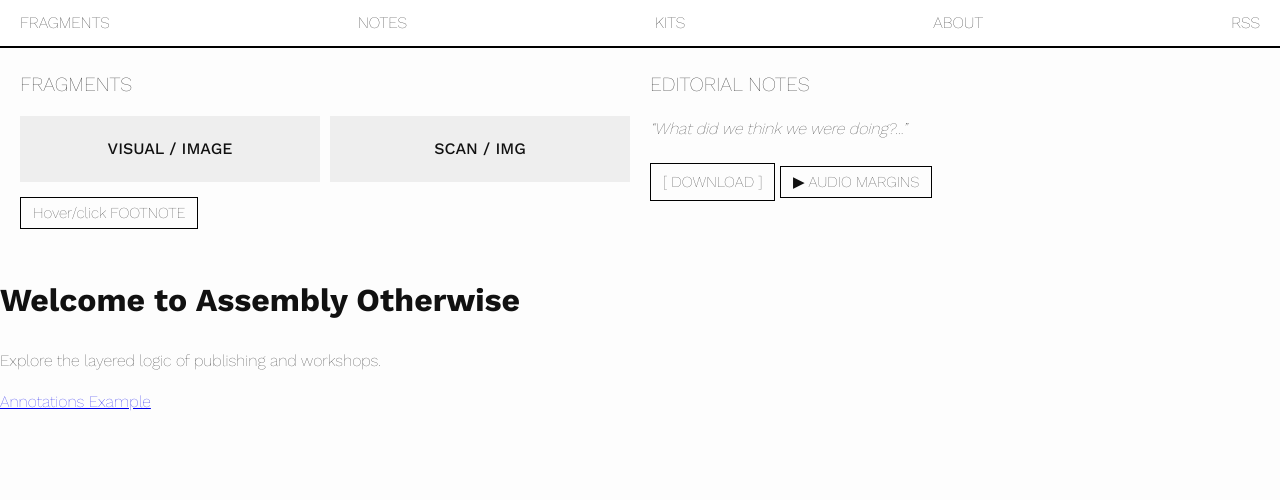
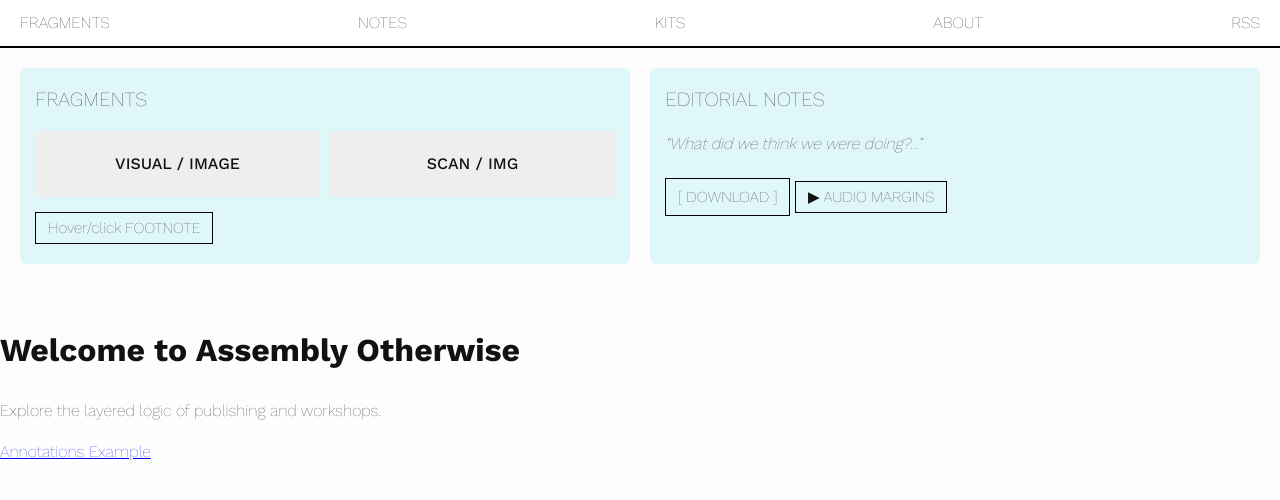
Before and after one commit to textpw/assembly-otherwise, a Jekyll site: the page built from index.md, in a window 1280 px wide. Shown: the top 500 px of the page. Built offline with Jekyll 4.4.1, drawn with Linux system fonts in a browser that asks for light colours.

Commit message:
Update index.md

```diff
--- a/index.md
+++ b/index.md
@@ -14,7 +14,7 @@ title: Home
 </header>
 
 <main class="layout">
-  <section class="block fragments">
+  <section class="module fragments">
     <h2>FRAGMENTS</h2>
     <div class="image-set">
       <div class="image-box">VISUAL / IMAGE</div>
@@ -24,7 +24,7 @@ title: Home
     <div id="footnote" class="footnote hidden">Footnote text goes here...</div>
   </section>
 
-  <section class="block editorial">
+  <section class="module editorial">
     <h2>EDITORIAL NOTES</h2>
     <p><em>“What did we think we were doing?…”</em></p>
     <a href="/assets/editorial-notes.pdf" class="button">[ DOWNLOAD ]</a>
```
